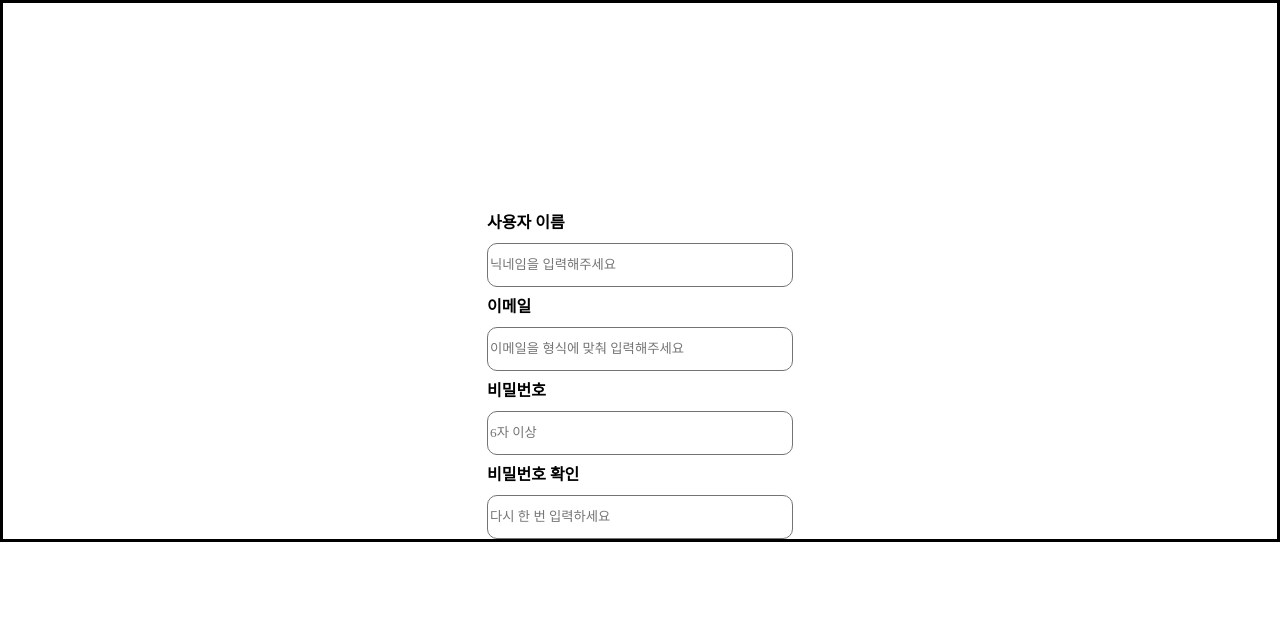
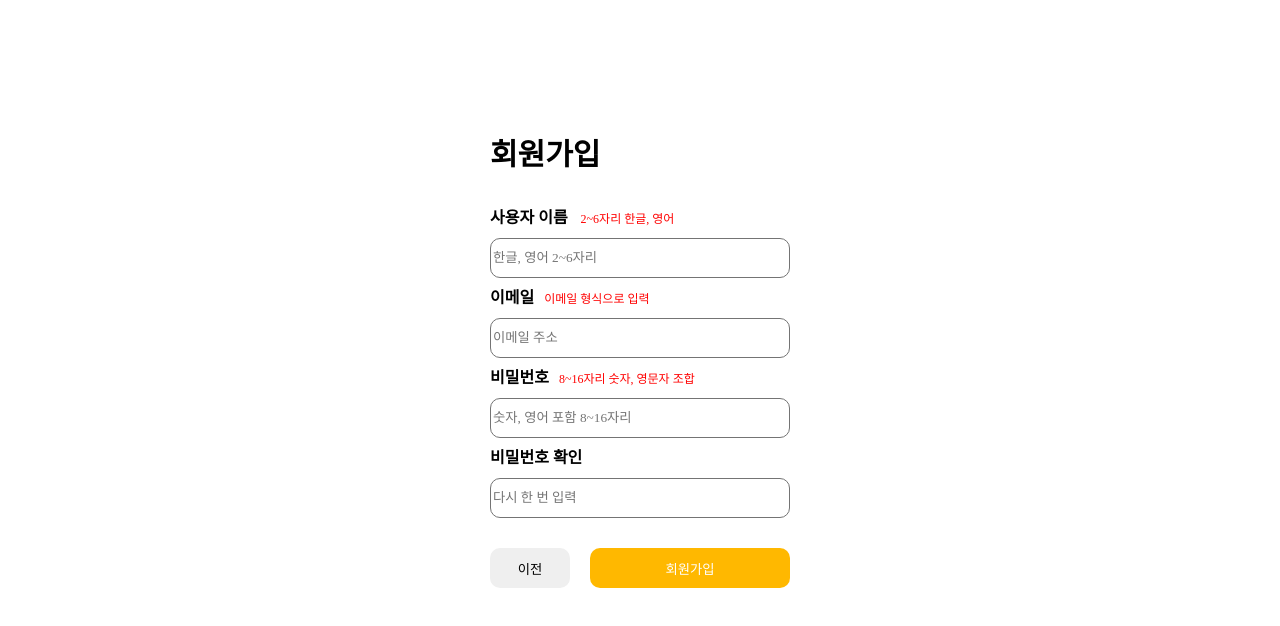
Before and after one commit to yyeonzu/10th-Hackerthon-2022, a React (Create React App) app in the folder pictus/: page /signup in a window 1280 px wide. Shown: the top 626 px of the page. Built offline with nearby package versions, Linux system fonts and the light colour scheme; a web font is replaced by a local one.

Commit message:
feat: 로그인/회원가입 구현

```diff
--- a/pictus/src/components/signin/LoginBox.js
+++ b/pictus/src/components/signin/LoginBox.js
@@ -5,11 +5,15 @@ import { IoIosCheckbox as CheckBoxTrue } from 'react-icons/io';
 import { MdKeyboardArrowRight as ArrowRight } from 'react-icons/md';
 import { NavLink } from 'react-router-dom';
 
-const LoginBox = () => {
+const LoginBox = (props) => {
+  const onSubmit = () => {
+    props.setIsSignup(true);
+  };
   return (
     <>
       <Wrapper>
         <Form>
+          <TextLarger>로그인</TextLarger>
           <TextLarge>이메일</TextLarge>
           <Input placeholder='아이디를 입력하세요' type='text'></Input>
           <TextLarge>비밀번호</TextLarge>
@@ -26,9 +30,10 @@ const LoginBox = () => {
             </BoxWrapper>
           </FindPW>
         </Form>
-        <NavLink to='/signup'>
-          <SignUpButton>회원가입버튼임</SignUpButton>
-        </NavLink>
+        <SignUpdiv>
+          아직 Pictus 회원이 아니세요?
+          <SignUpButton onClick={onSubmit}>회원가입하기</SignUpButton>
+        </SignUpdiv>
       </Wrapper>
     </>
   );
@@ -38,17 +43,27 @@ export default LoginBox;
 
 const Wrapper = styled.div`
   display: flex;
+  flex-direction: column;
+  align-items: center;
   justify-content: center;
-  border: solid;
+
+  margin-top: 150px;
 `;
 
 const Form = styled.form`
   display: flex;
   flex-direction: column;
-  margin-top: 200px;
+  margin-top: 30px;
 `;
+
+const TextLarger = styled.span`
+  font-size: 30px;
+  font-weight: 700;
+  margin-bottom: 24px;
+`;
+
 const Input = styled.input`
-  width: 300px;
+  width: 350px;
   height: 40px;
   border: 1px solid #747474;
   border-radius: 10px;
@@ -63,19 +78,19 @@ const TextLarge = styled.span`
 `;
 
 const LoginButton = styled.button`
-  width: 300px;
+  width: 350px;
   height: 40px;
   border: none;
   border-radius: 10px;
-  background-color: #5f2d9a;
+  background-color: #ffb800;
   color: #ffffff;
-
+  cursor: pointer;
   margin-top: 24px;
   margin-bottom: 8px;
 `;
 
 const FindPW = styled.div`
-  width: 300px;
+  width: 350px;
   display: flex;
   align-items: center;
   text-align: center;
@@ -101,8 +116,26 @@ const TextSmall = styled.span`
   font-size: 15px;
   line-height: 29px;
   color: #747474;
+  cursor: pointer;
 `;
 
-const SignUpButton = styled.button`
-  border: solid 1px black;
+const SignUpdiv = styled.div`
+  display: flex;
+  justify-content: space-evenly;
+  text-align: center;
+  width: 270px;
+  margin-top: 18px;
+  font-size: 14px;
+  color: #747474;
 `;
+
+const SignUpButton = styled.div`
+  border: none;
+  background-color: transparent;
+  font-size: 14px;
+  font-weight: 500;
+  cursor: pointer;
+  color: black;
+  text-decoration-line: underline;
+  text-decoration-color: black;
+`;
--- a/pictus/src/components/signup/SignupBox.js
+++ b/pictus/src/components/signup/SignupBox.js
@@ -1,23 +1,153 @@
-import React from 'react';
+import React, { useState } from 'react';
+import axios from 'axios';
 import styled from 'styled-components';
+import { ReactComponent as Logo } from '../../static/logo.svg';
 
-const SignUpBox = () => {
+const SignUpBox = (props) => {
+  const onBackClick = () => {
+    props.setIsSignup(false);
+  };
+
+  const [username, setUsername] = useState('');
+  const [email, setEmail] = useState('');
+  const [pwd, setPwd] = useState('');
+  const [matchPwd, setMatchPwd] = useState('');
+  const [matchFocus, setMatchFocus] = useState(false);
+
+  const RegExp = (str, type) => {
+    let REGEX = {
+      USERNAME: /^[가-힣a-zA-Z]{2,8}$/,
+      EMAIL:
+        /^[0-9a-zA-Z]([-_\.]?[0-9a-zA-Z])*@[0-9a-zA-Z]([-_\.]?[0-9a-zA-Z])*\.[a-zA-Z]{2,3}$/i,
+      PASSWORD: /^(?=.*[a-zA-Z])((?=.*\d)).{8,16}$/,
+    };
+
+    switch (type) {
+      case 'username':
+        return REGEX.USERNAME.test(str);
+      case 'email':
+        return REGEX.EMAIL.test(str);
+      case 'password':
+        return REGEX.PASSWORD.test(str);
+      default:
+        return false;
+    }
+  };
+
+  // boolean으로 유효성 검사
+  let validUsername = RegExp(username, 'username');
+  let validEmail = RegExp(email, 'email');
+  let validPwd = RegExp(pwd, 'password');
+
+  if (matchFocus) {
+    var validMatch = false;
+    pwd != '' && pwd == matchPwd ? (validMatch = true) : (validMatch = false);
+  }
+
+  const handleSubmit = async (e) => {
+    e.preventDefault();
+    if (validUsername && validEmail && validPwd && validMatch) {
+      alert(username + '\n' + email + '\n' + pwd);
+      onBackClick();
+      const data = {
+        username: username,
+        email: email,
+        password: pwd,
+      };
+      axios.post('url', data).then(() => {});
+    } else {
+      alert('회원 정보를 다시 확인해주세요');
+    }
+    setUsername('');
+    setEmail('');
+    setPwd('');
+    setMatchPwd('');
+    setMatchFocus(false);
+  };
+
   return (
     <>
       <Wrapper>
-        <Form>
-          <TextLarge>사용자 이름</TextLarge>
-          <Input placeholder='닉네임을 입력해주세요' type='text'></Input>
-          <TextLarge>이메일</TextLarge>
+        <BoxWrapper>
+          <TextLarger>회원가입</TextLarger>
+          {/* username 영역 */}
+          <label htmlFor='username'>
+            <TextLarge>사용자 이름</TextLarge>
+            {validUsername ? (
+              <Valid>사용 가능한 닉네임입니다</Valid>
+            ) : (
+              <Invalid> 2~6자리 한글, 영어</Invalid>
+            )}
+          </label>
           <Input
-            placeholder='이메일을 형식에 맞춰 입력해주세요'
+            name='username'
             type='text'
-          ></Input>
-          <TextLarge>비밀번호</TextLarge>
-          <Input placeholder='6자 이상' type='password'></Input>
-          <TextLarge>비밀번호 확인</TextLarge>
-          <Input placeholder='다시 한 번 입력하세요' type='password'></Input>
-        </Form>
+            value={username}
+            onChange={(e) => setUsername(e.target.value)}
+            autoComplete='off'
+            placeholder='한글, 영어 2~6자리'
+          />
+
+          {/* email 영역 */}
+          <label htmlFor='email'>
+            <TextLarge>이메일</TextLarge>
+            {validEmail ? (
+              <Valid>사용 가능한 이메일입니다</Valid>
+            ) : (
+              <Invalid>이메일 형식으로 입력</Invalid>
+            )}
+          </label>
+          <Input
+            name='email'
+            type='email'
+            value={email}
+            onChange={(e) => setEmail(e.target.value)}
+            autoComplete='off'
+            placeholder='이메일 주소'
+          />
+
+          {/* password 영역 */}
+          <label htmlFor='pwd'>
+            <TextLarge>비밀번호</TextLarge>
+            {validPwd ? (
+              <Valid>사용 가능한 비밀번호입니다</Valid>
+            ) : (
+              <Invalid>8~16자리 숫자, 영문자 조합</Invalid>
+            )}
+          </label>
+          <Input
+            name='password'
+            type='password'
+            value={pwd}
+            onChange={(e) => setPwd(e.target.value)}
+            autoComplete='off'
+            placeholder='숫자, 영어 포함 8~16자리'
+          />
+
+          {/* match password 영역 */}
+          <label htmlFor='checkPassword'>
+            <TextLarge>비밀번호 확인</TextLarge>
+            {matchFocus &&
+              (validMatch ? (
+                <Valid>비밀번호가 일치합니다</Valid>
+              ) : (
+                <Invalid>비밀번호가 일치하지 않습니다</Invalid>
+              ))}
+          </label>
+
+          <Input
+            name='checkPassword'
+            type='password'
+            value={matchPwd}
+            onChange={(e) => setMatchPwd(e.target.value)}
+            onFocus={() => setMatchFocus(true)}
+            placeholder='다시 한 번 입력'
+          />
+          <ButtonWrapper>
+            <BackButton onClick={onBackClick}>이전</BackButton>
+            <SubmitButton onClick={handleSubmit}>회원가입</SubmitButton>
+          </ButtonWrapper>
+        </BoxWrapper>
       </Wrapper>
     </>
   );
@@ -27,19 +157,29 @@ export default SignUpBox;
 
 const Wrapper = styled.div`
   display: flex;
+  flex-direction: column;
+  align-items: center;
   justify-content: center;
-  border: solid;
+
+  margin-top: 100px;
 `;
 
-const Form = styled.form`
+const TextLarger = styled.span`
+  font-size: 30px;
+  font-weight: 700;
+  margin-bottom: 24px;
+`;
+
+const BoxWrapper = styled.div`
   display: flex;
   flex-direction: column;
-  margin-top: 200px;
+  margin-top: 30px;
 `;
 
 const Input = styled.input`
   border: solid 1px #747474;
   border-radius: 10px;
+  box-sizing: border-box;
   width: 300px;
   height: 40px;
   outline: none;
@@ -50,3 +190,45 @@ const TextLarge = styled.span`
   font-size: 16px;
   line-height: 40px;
 `;
+
+const ButtonWrapper = styled.div`
+  display: flex;
+  justify-content: space-between;
+  width: 300px;
+  height: 40px;
+  margin-top: 30px;
+`;
+
+const BackButton = styled.button`
+  width: 80px;
+  height: 40px;
+  border: none;
+  border-radius: 10px;
+  font-weight: 500;
+  cursor: pointer;
+`;
+
+const SubmitButton = styled.button`
+  width: 200px;
+  height: 40px;
+  background-color: #ffb800;
+  border: none;
+  border-radius: 10px;
+  color: #ffffff;
+  font-weight: 500;
+  cursor: pointer;
+`;
+
+const Valid = styled.span`
+  color: green;
+  margin-left: 10px;
+  font-size: 12px;
+  text-align: center;
+`;
+
+const Invalid = styled.span`
+  color: red;
+  margin-left: 10px;
+  font-size: 12px;
+  text-align: center;
+`;
```
